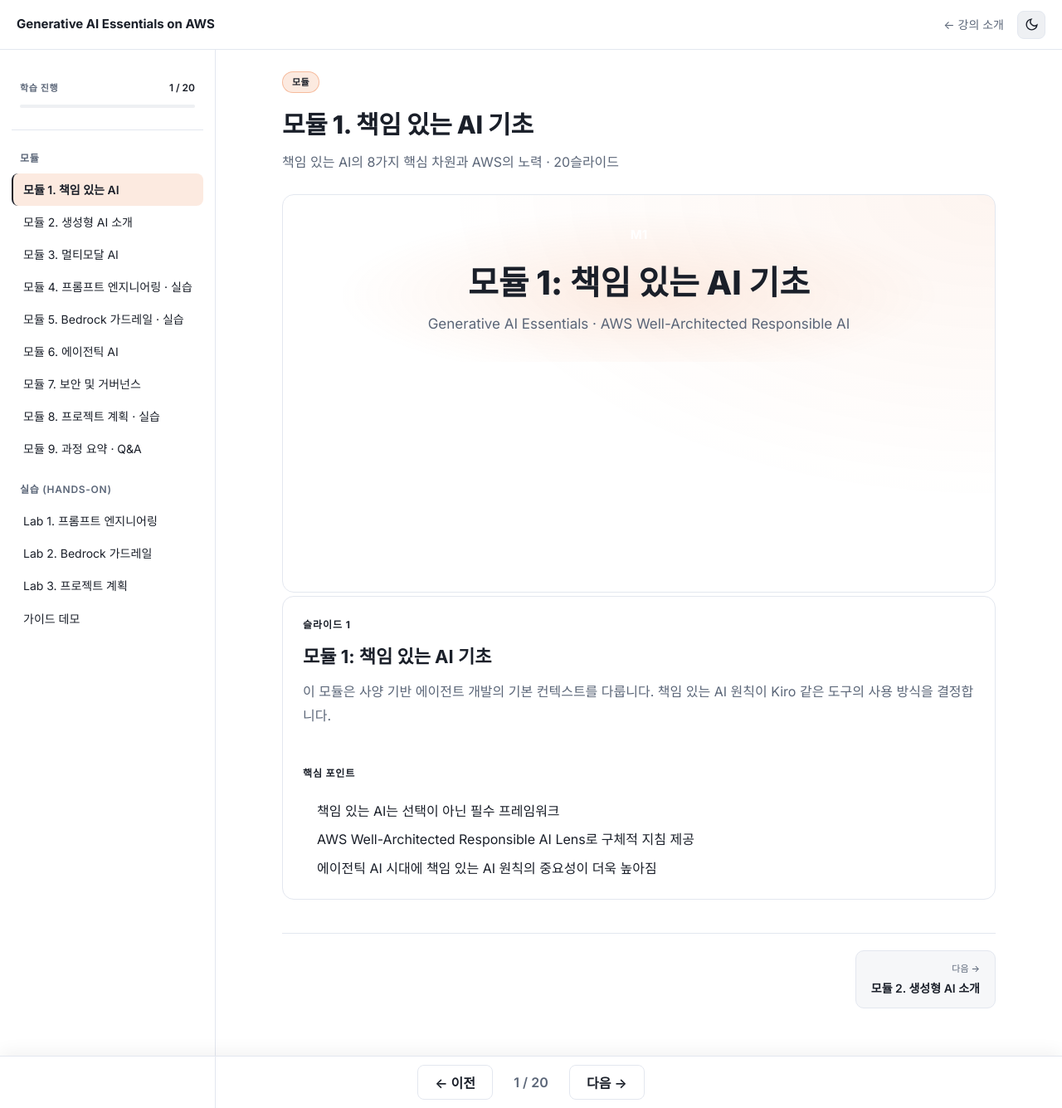
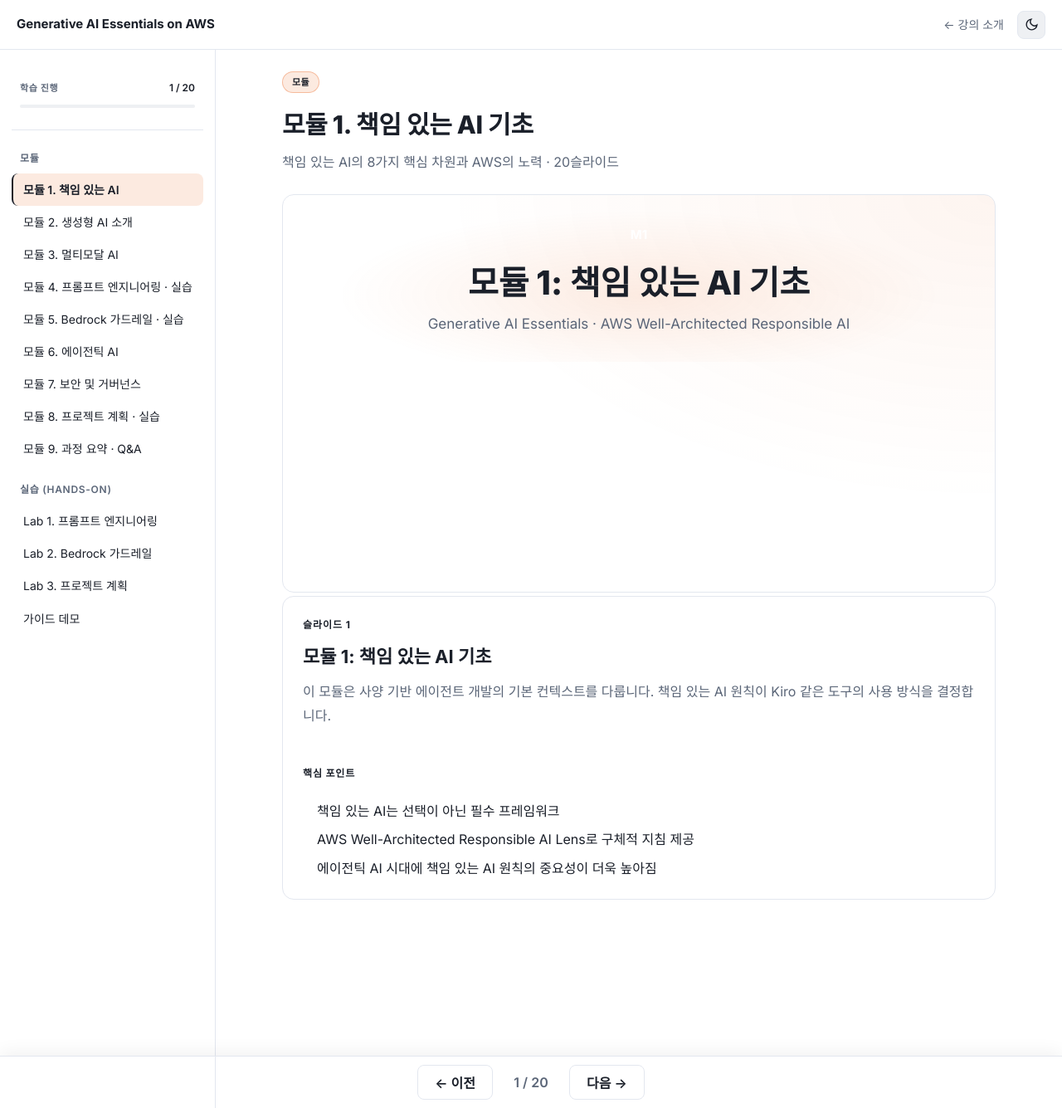
Before and after one commit to youngjinkim817/youngjinkim817.github.io, a Jekyll site: the page events/GenerativeAIEssentials/learn/m1/index.html, which Jekyll copies as it is, in a window 1280 px wide and 1335 px high. Shown: the whole window at 83% size. Built offline with Jekyll 4.4.1, drawn with Linux system fonts in a browser that asks for light colours; some web fonts are replaced.

Commit message:
feat(M1): 강사노트 제거, 섹션 진행 현황, 하단 pager 제거
- 강사 노트 제거 (수강생 화면 불필요)
- 사이드바 학습 진행 현황 추가 (섹션별 완료/진행중/미시작)
- 하단 다음 모듈 버튼 제거 (사이드바 메뉴로 대체)

```diff
--- a/events/GenerativeAIEssentials/learn/m1/index.html
+++ b/events/GenerativeAIEssentials/learn/m1/index.html
@@ -35,11 +35,6 @@
   .tbd-box{margin-top:16px;border:1px dashed var(--border);border-radius:10px;padding:18px 20px;color:var(--t2);font-size:14px;background:var(--bg-alt);}
   .assets{margin-top:14px;border:1px solid var(--border);border-radius:10px;padding:16px 18px;background:var(--bg-alt);font-size:14px;color:var(--t2);}
   .assets code{color:var(--brand3);background:var(--bg-soft);padding:2px 6px;border-radius:5px;}
-  .pager{display:flex;justify-content:space-between;gap:12px;margin-top:40px;padding-top:20px;border-top:1px solid var(--border);}
-  .pager a{display:inline-flex;flex-direction:column;gap:3px;padding:12px 18px;border:1px solid var(--border);border-radius:10px;background:var(--bg-alt);color:var(--t1);font-size:14px;font-weight:600;max-width:48%;}
-  .pager a:hover{border-color:var(--brand1);}
-  .pager .lbl{font-size:11px;color:var(--t2);font-weight:500;}
-  .pager a.next{text-align:right;margin-left:auto;}
   @media(max-width:560px){.layout{grid-template-columns:1fr;}aside{position:static;height:auto;border-right:0;border-bottom:1px solid var(--border);}main{padding:24px 18px 56px;}}
 
   /* ── 섹션 진행 현황 ── */
@@ -296,10 +291,6 @@
       <div class="svis" id="svis"></div>
       <div class="npanel" id="npanel"></div>
 
-      <div class="pager">
-        <span></span>
-        <a class="next" href="../m2/"><span class="lbl">다음 →</span>모듈 2. 생성형 AI 소개</a>
-      </div>
     </main>
   </div>
     <!-- 하단 고정 네비게이션 바 -->
```
